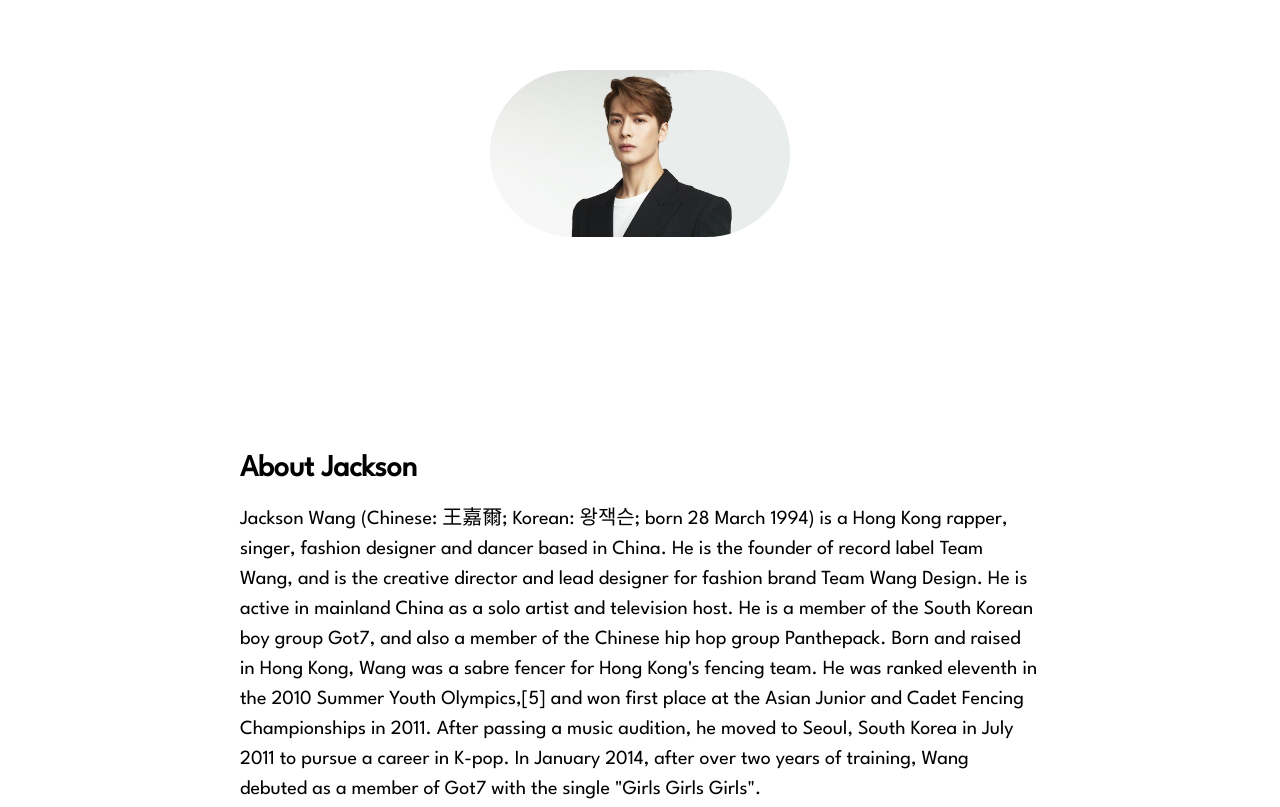
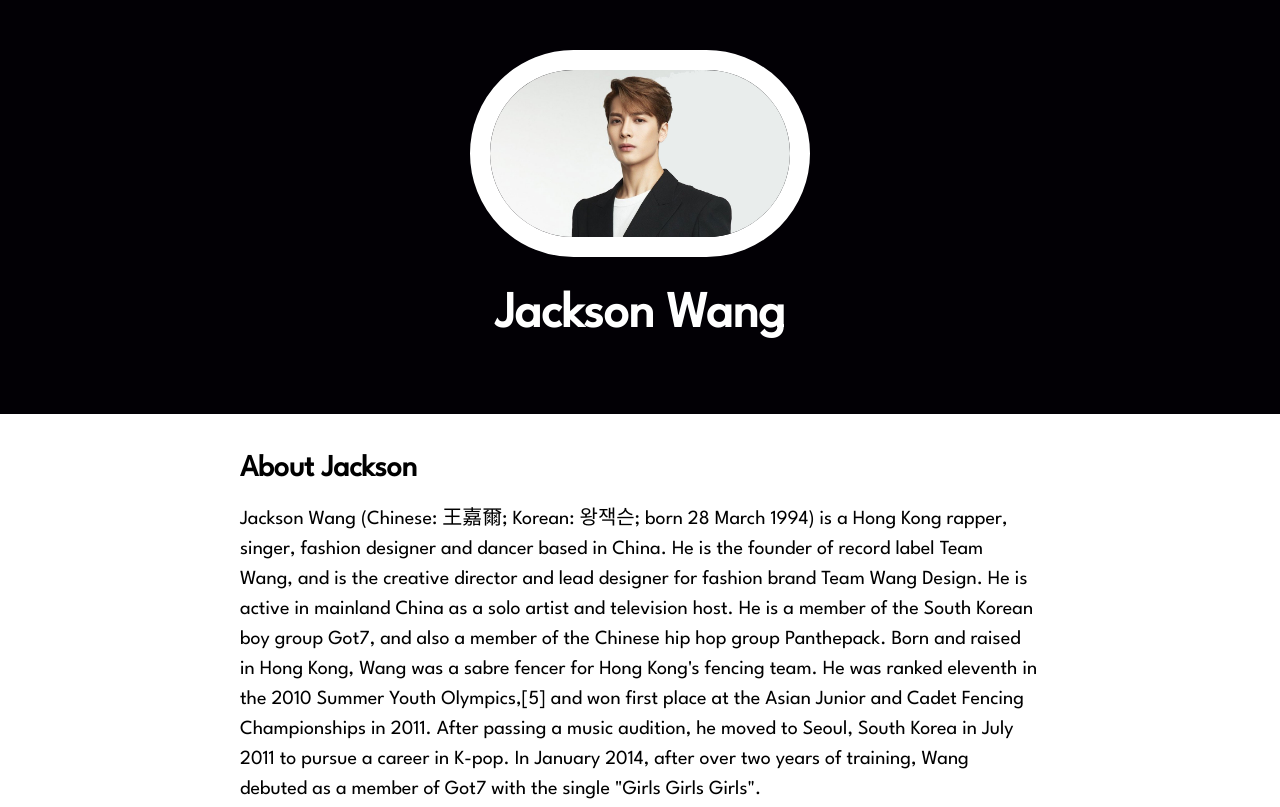
Before and after one commit to ithesis/DDP-IMA, a plain HTML site: page templates/index.html in a window 1280 px wide. Shown: the top 807 px of the page. Drawn offline with Linux system fonts and the light colour scheme.

Commit message:
Update style.css

```diff
--- a/templates/style.css
+++ b/templates/style.css
@@ -8,7 +8,7 @@
 /*Header section*/
 
 header{
-	background-image: url("2.png");
+	background-image: url("image/2.png");
 	background-size: cover;
 	text-align: center;
 	padding-top: 50px;
```
